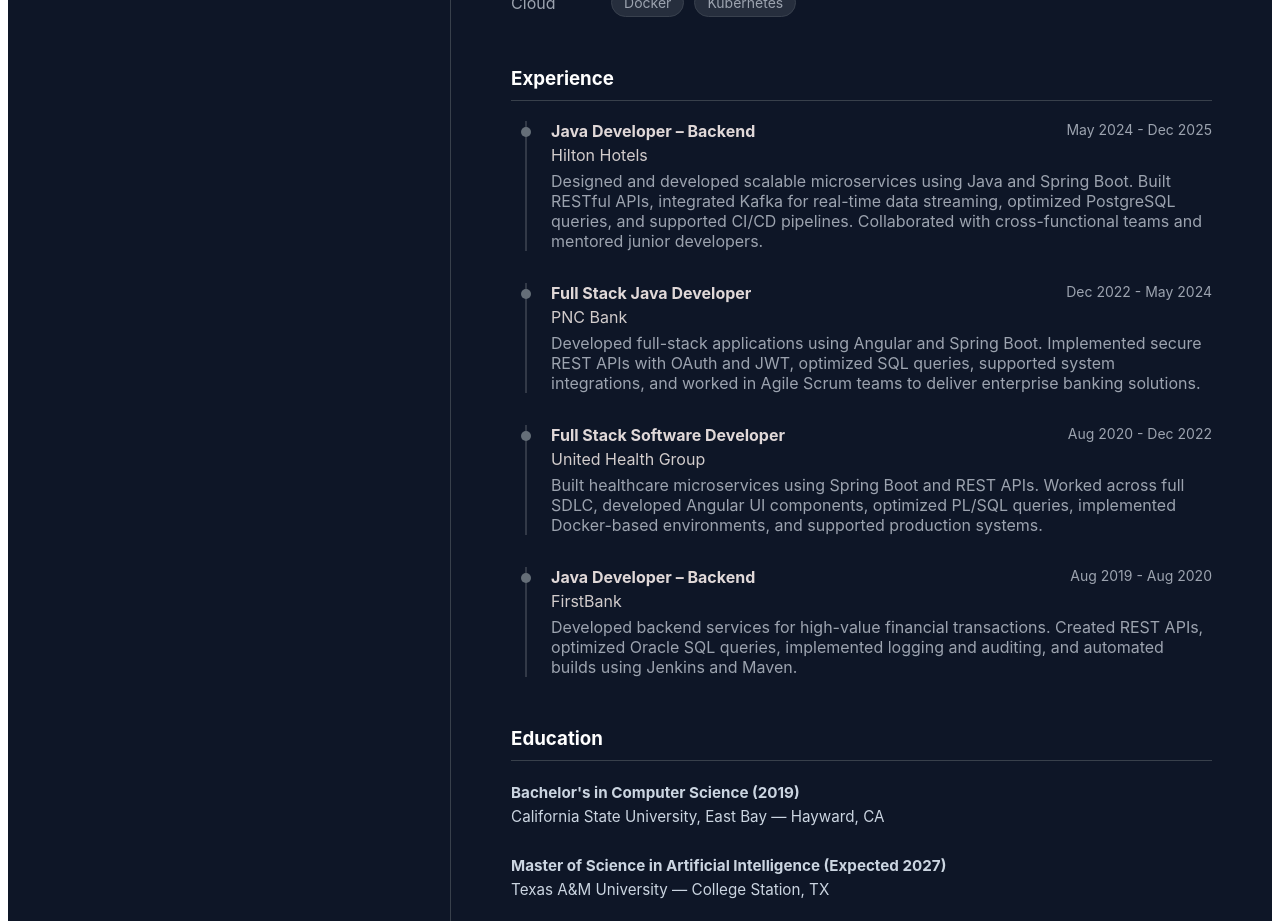
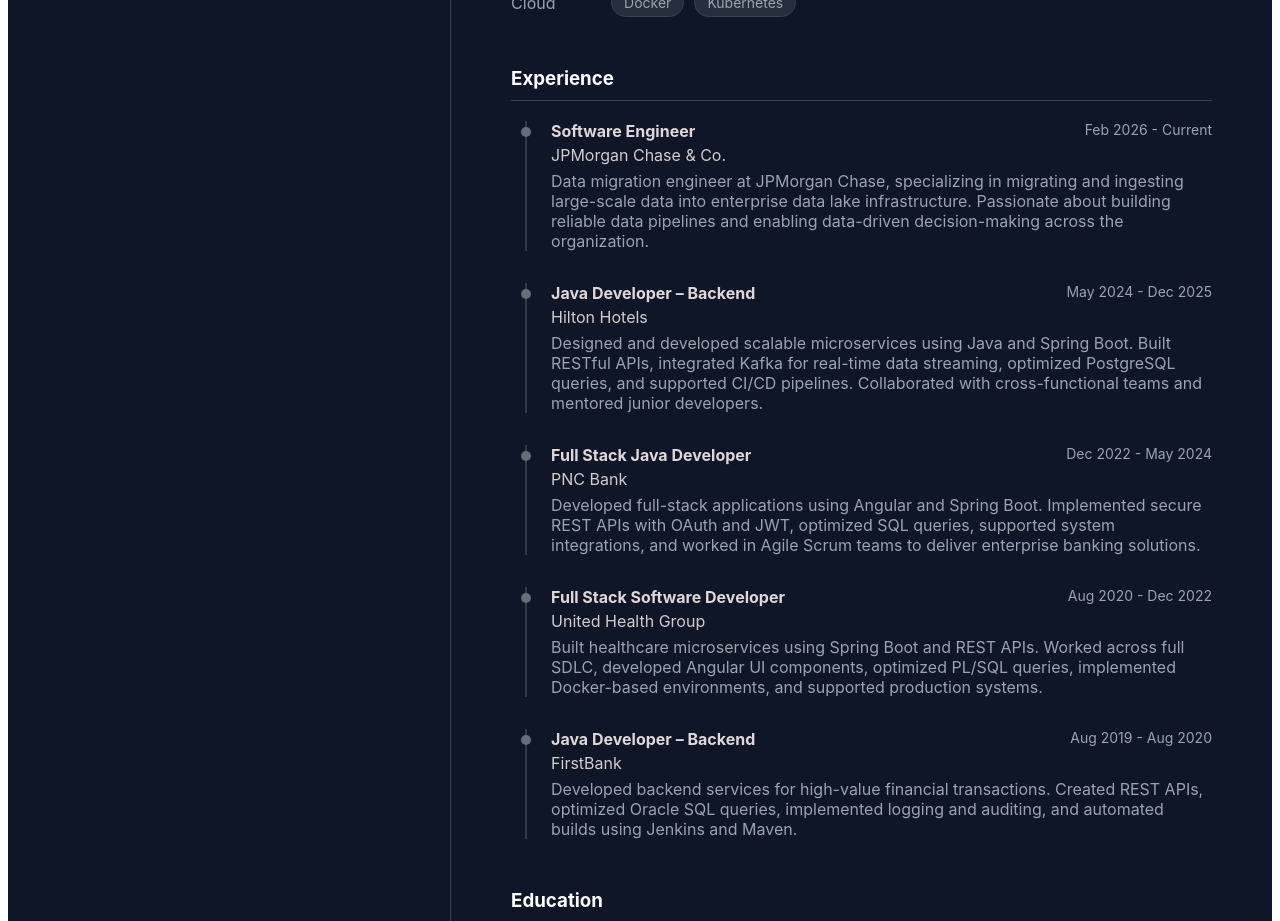
Before and after one commit to anillama/new-portfolio, an Angular app: page / in a window 1280 px wide. Shown: the part 900-1821 px from the top of the page. Built offline with nearby package versions, Linux system fonts and the light colour scheme.

Commit message:
add new work JPMChase

```diff
--- a/src/app/home/home.ts
+++ b/src/app/home/home.ts
@@ -55,6 +55,13 @@ export class Home {
 
   experience = [
     {
+    role: 'Software Engineer',
+    company: 'JPMorgan Chase & Co.',
+    period: 'Feb 2026 - Current',
+    description:
+      'Data migration engineer at JPMorgan Chase, specializing in migrating and ingesting large-scale data into enterprise data lake infrastructure. Passionate about building reliable data pipelines and enabling data-driven decision-making across the organization.'
+  },
+    {
     role: 'Java Developer – Backend',
     company: 'Hilton Hotels',
     period: 'May 2024 - Dec 2025',
```
